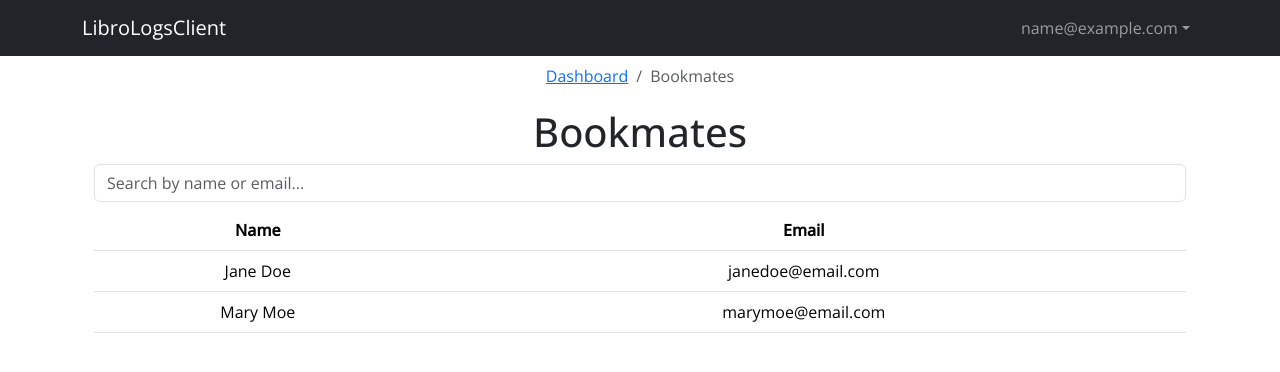
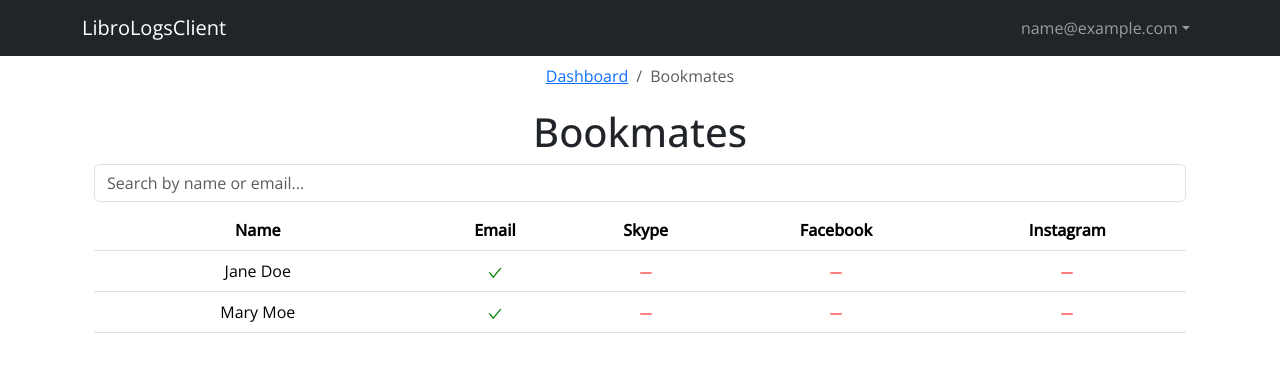
Before and after one commit to StepanTymofiichuk/LibroLogsClient, a React (Vite) app: page /bookmates in a window 1280 px wide. Shown: the top 372 px of the page. Built offline with nearby package versions, Linux system fonts and the light colour scheme; sample sign-in values are in the browser's storage.

Commit message:
add UserTimeline screen, UserTimeline component

```diff
--- a/src/components/BookMatesList.jsx
+++ b/src/components/BookMatesList.jsx
@@ -3,6 +3,7 @@ import { useNavigate } from 'react-router-dom';
 import { useSelector } from 'react-redux';
 import { Form } from 'react-bootstrap';
 import Table from 'react-bootstrap/Table';
+import { AiOutlineCheck, AiOutlineMinus } from "react-icons/ai";
 
 const BookMatesList = () => {
 
@@ -23,7 +24,7 @@ const BookMatesList = () => {
 
     // console.log(userBookMates);
 
-    const userBookmatePage = (bookMate) => navigate(`/bookmates/${bookMate.name}`, { state: {_id: bookMate._id, name: bookMate.name }});
+    const userBookmatePage = (bookMate) => navigate(`/bookmates/${bookMate._id}`, { state: {_id: bookMate._id, name: bookMate.name }});
 
     return (
         <>
@@ -41,6 +42,9 @@ const BookMatesList = () => {
           <tr>
             <th>Name</th>
             <th>Email</th>
+            <th>Skype</th>
+            <th>Facebook</th>
+            <th>Instagram</th>
           </tr>
         </thead>
         <tbody className='book' >
@@ -50,7 +54,10 @@ const BookMatesList = () => {
               }).map((bookmate, index) => (
               <tr key={bookmate._id} className='book-row'>
                 <td style={{ cursor: "pointer" }} onClick={() => userBookmatePage(bookmate)}>{bookmate.name}</td>
-                <td>{bookmate.email}</td>
+                <td>{bookmate.email ? <AiOutlineCheck style={{color: "green"}}/> : <AiOutlineMinus style={{color: "red"}}/>}</td>
+                <td>{bookmate.skype ? <AiOutlineCheck style={{color: "green"}}/> : <AiOutlineMinus style={{color: "red"}} />}</td>
+                <td>{bookmate.facebook ? <AiOutlineCheck style={{color: "green"}}/> : <AiOutlineMinus style={{color: "red"}}/>}</td>
+                <td>{bookmate.instagram ? <AiOutlineCheck style={{color: "green"}}/> : <AiOutlineMinus style={{color: "red"}}/>}</td>
               </tr>
             ))
           }
--- a/src/components/Header.jsx
+++ b/src/components/Header.jsx
@@ -39,6 +39,9 @@ const Header = () => {
                     <LinkContainer to='/bookmates'>
                       <NavDropdown.Item>Bookmates</NavDropdown.Item>
                     </LinkContainer>
+                    <LinkContainer to='/timeline'>
+                      <NavDropdown.Item>Timeline</NavDropdown.Item>
+                    </LinkContainer>
                     <NavDropdown.Item onClick={logoutHandler}>Logout</NavDropdown.Item>
                   </NavDropdown>
                 </>
--- /dev/null
+++ b/src/components/UserTimelime.jsx
@@ -0,0 +1,9 @@
+import React from 'react'
+
+const UserTimelime = () => {
+  return (
+    <div>UserTimelime</div>
+  )
+}
+
+export default UserTimelime
--- a/src/main.jsx
+++ b/src/main.jsx
@@ -19,7 +19,9 @@ import DashboardScreen from './screens/DashboardScreen.jsx';
 import ProfileScreen from './screens/ProfileScreen.jsx';
 import UserBookScreen from './screens/UserBookScreen.jsx';
 import BookMatesScreen from './screens/BookMatesScreen.jsx';
-import BookMateScreen from "./screens/BookMateScreen.jsx"
+import BookMateScreen from "./screens/BookMateScreen.jsx";
+import UserTimelineScreen from './screens/UserTimelineScreen.jsx';
+
 
 const router = createBrowserRouter(
   createRoutesFromElements(
@@ -33,6 +35,7 @@ const router = createBrowserRouter(
         <Route path="/books/:id" element={<UserBookScreen />}/>
         <Route path="/bookmates" element={<BookMatesScreen />}/>
         <Route path="/bookmates/:id" element={<BookMateScreen />}/>
+        <Route path="/timeline" element={<UserTimelineScreen />}/>
       </Route>
     </Route>
   )
--- /dev/null
+++ b/src/screens/UserTimelineScreen.jsx
@@ -0,0 +1,24 @@
+import React from 'react';
+import UserTimelime from '../components/UserTimelime';
+import { Container } from 'react-bootstrap';
+import { Breadcrumb } from 'react-bootstrap';
+
+const UserTimelineScreen = () => {
+  return (
+    <>
+    <Container>
+        <div className="navigation">
+            <Breadcrumb>
+                <Breadcrumb.Item href="/">Dashboard</Breadcrumb.Item>
+                <Breadcrumb.Item active>Timeline</Breadcrumb.Item>
+            </Breadcrumb>
+        </div>
+        <div className="timeline">
+            <UserTimelime />
+        </div>
+    </Container>
+</>
+  )
+}
+
+export default UserTimelineScreen
```
Also changed, not shown: src/components/BookMateBooks.jsx (+4 -4 lines), public/logo.png, src/assets/logo.png.
